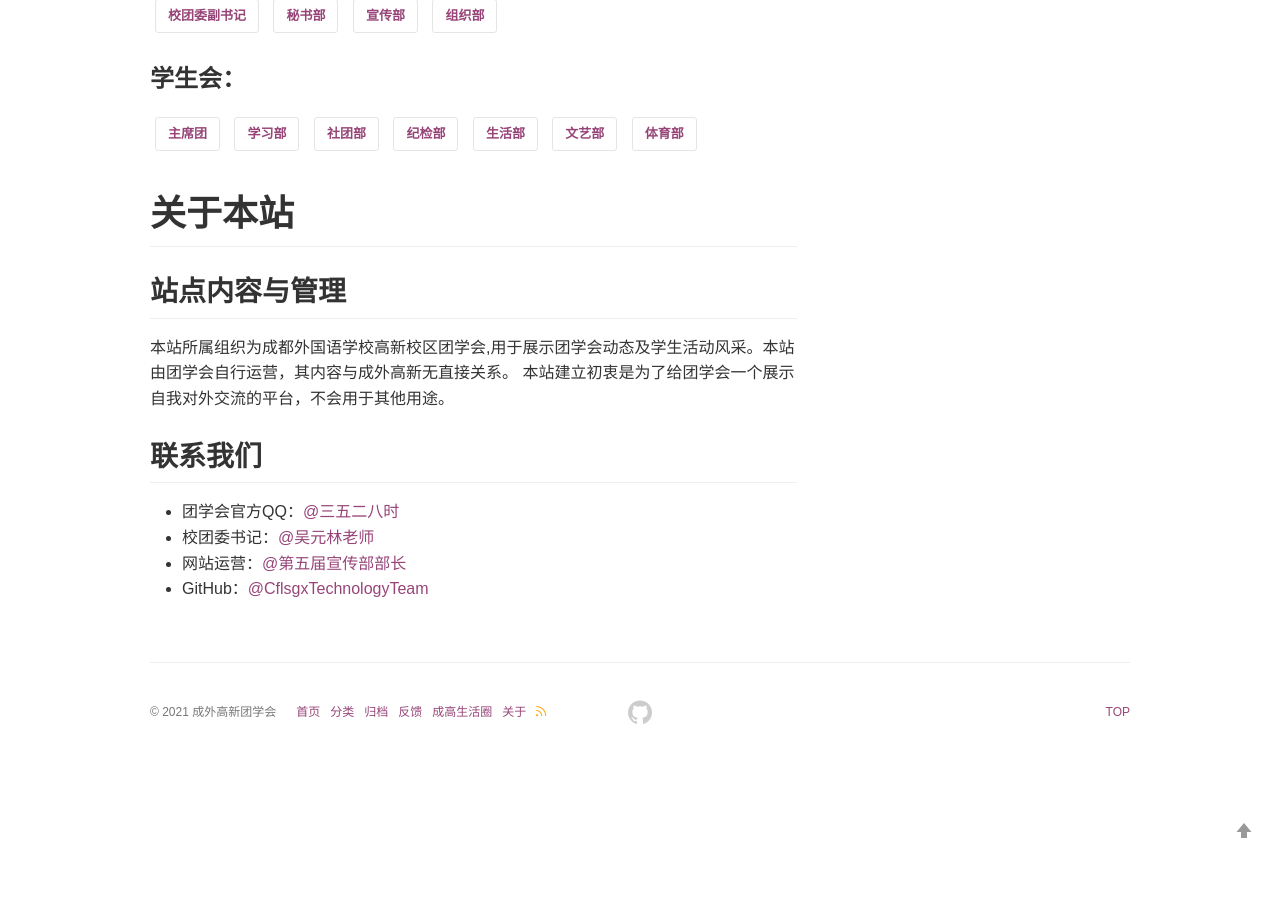
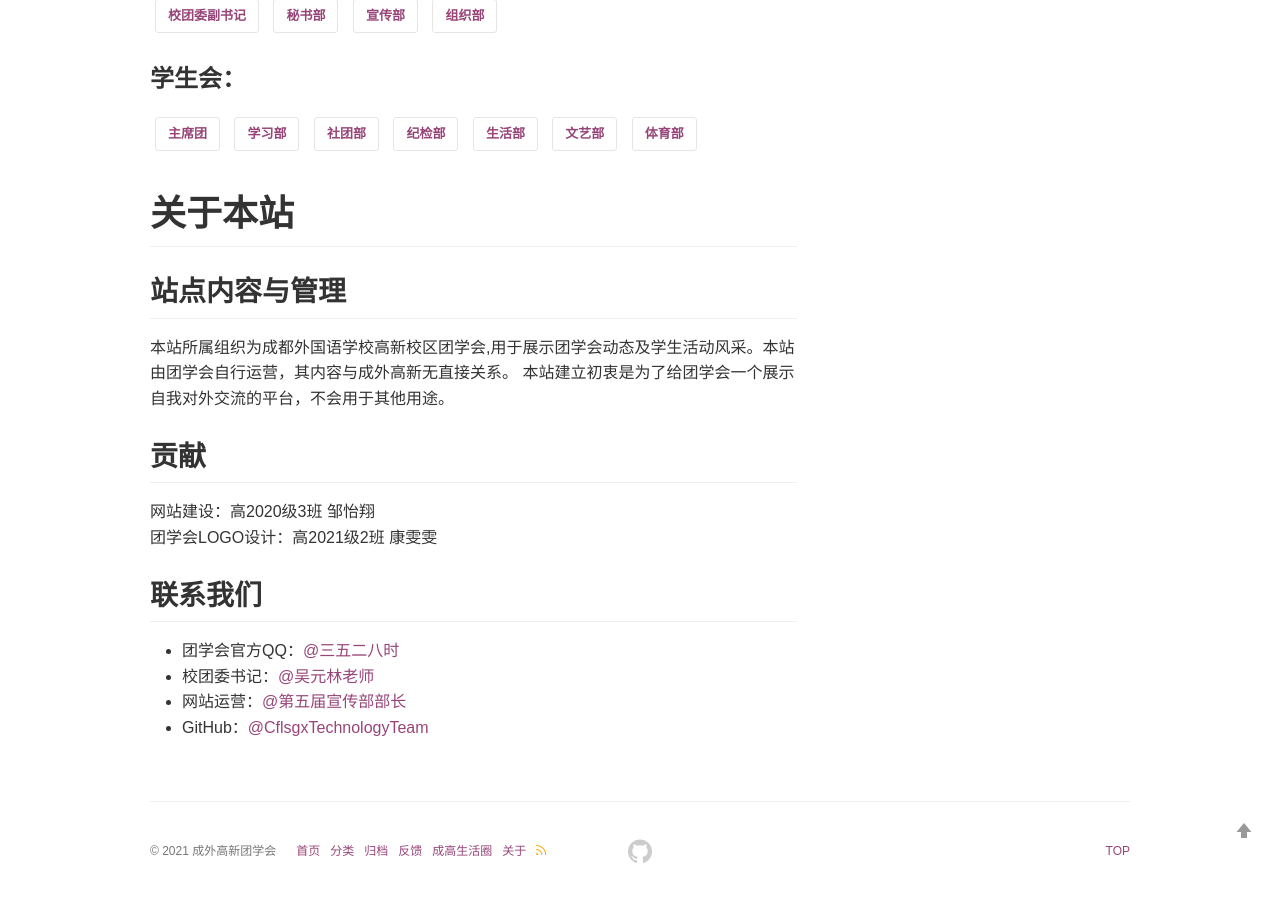
Before and after one commit to CflsgxTechnologyTeam/CflsgxStudentsUnion-mazhi, a Jekyll site: the page built from pages/about.md, in a window 1280 px wide and 900 px high, scrolled down 1184 px. Built offline with Jekyll 4.4.1, drawn with Linux system fonts in a browser that asks for light colours; a style sheet for code colours, icons or effects is not loaded; before the commit the page ends 1945 px from its top, so only the background shows below that.

Commit message:
Update about.md
贡献

```diff
--- a/pages/about.md
+++ b/pages/about.md
@@ -32,6 +32,10 @@ permalink: /about/
 本站所属组织为成都外国语学校高新校区团学会,用于展示团学会动态及学生活动风采。本站由团学会自行运营，其内容与成外高新无直接关系。
 本站建立初衷是为了给团学会一个展示自我对外交流的平台，不会用于其他用途。
 
+## 贡献
+网站建设：高2020级3班 邹怡翔
+团学会LOGO设计：高2021级2班 康雯雯
+
 ## 联系我们
 <ul>
 {% for website in site.data.social %}
```
